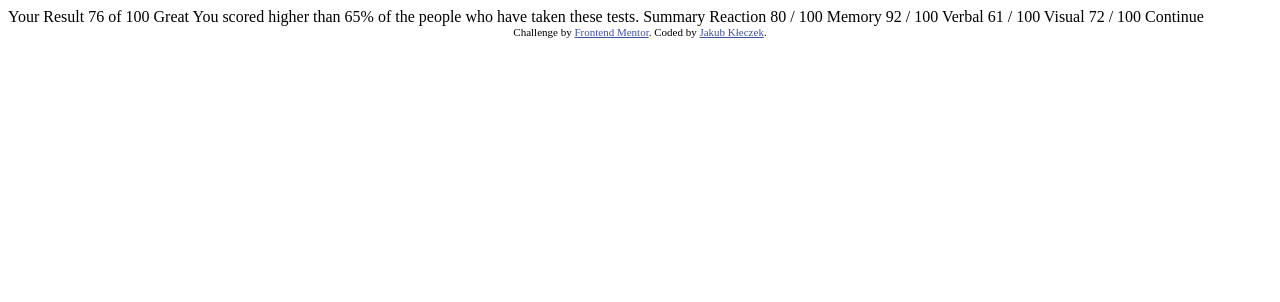
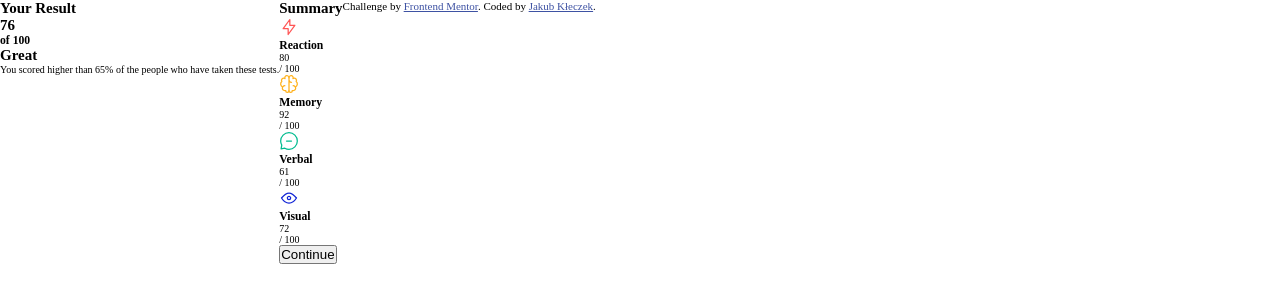
Before and after one commit to jakubkleczek/Results-summary-component, a website: page index.html in a window 1280 px wide. Drawn offline with Linux system fonts and the light colour scheme.

Commit message:
first commit

```diff
--- a/index.html
+++ b/index.html
@@ -16,22 +16,66 @@
             href="./assets/images/favicon-32x32.png" />
 
         <title>Frontend Mentor | Results summary component</title>
-
-        <!-- Feel free to remove these styles or customise in your own stylesheet 👍 -->
-        <style>
-            .attribution {
-                font-size: 11px;
-                text-align: center;
-            }
-            .attribution a {
-                color: hsl(228, 45%, 44%);
-            }
-        </style>
     </head>
     <body>
-        Your Result 76 of 100 Great You scored higher than 65% of the people who
-        have taken these tests. Summary Reaction 80 / 100 Memory 92 / 100 Verbal
-        61 / 100 Visual 72 / 100 Continue
+        <section class="outcome">
+            <h2 class="outcome__heading">Your Result</h2>
+            <h1 class="outcome__score">76</h1>
+            <h3 class="outcome__of">of 100</h3>
+            <h2 class="outcome__result">Great</h2>
+            <p class="outcome__p">
+                You scored higher than 65% of the people who have taken these
+                tests.
+            </p>
+        </section>
+        <section class="summary">
+            <h2 class="heading-sum">Summary</h2>
+            <div class="stat">
+                <img
+                    src="img/icon-reaction.svg"
+                    alt="reaction"
+                    class="stat__reaction" />
+                <h3 class="stat__heading">Reaction</h3>
+                <div class="stat__points">
+                    <p class="thick">80</p>
+                    <p class="normal">/ 100</p>
+                </div>
+            </div>
+            <div class="stat">
+                <img
+                    src="img/icon-memory.svg"
+                    alt="memory"
+                    class="stat__memory" />
+                <h3 class="stat__heading">Memory</h3>
+                <div class="stat__points">
+                    <p class="thick">92</p>
+                    <p class="normal">/ 100</p>
+                </div>
+            </div>
+            <div class="stat">
+                <img
+                    src="img/icon-verbal.svg"
+                    alt="verbal"
+                    class="stat__verbal" />
+                <h3 class="stat__heading">Verbal</h3>
+                <div class="stat__points">
+                    <p class="thick">61</p>
+                    <p class="normal">/ 100</p>
+                </div>
+            </div>
+            <div class="stat">
+                <img
+                    src="img/icon-visual.svg"
+                    alt="visual"
+                    class="stat__visual" />
+                <h3 class="stat__heading">Visual</h3>
+                <div class="stat__points">
+                    <p class="thick">72</p>
+                    <p class="normal">/ 100</p>
+                </div>
+            </div>
+            <button class="summary__btn">Continue</button>
+        </section>
 
         <div class="attribution">
             Challenge by
--- a/sass/main.scss
+++ b/sass/main.scss
@@ -1 +1,27 @@
 // compileCompressed: ./style.css
+.attribution {
+    font-size: 11px;
+    text-align: center;
+}
+.attribution a {
+    color: hsl(228, 45%, 44%);
+}
+
+*,
+*::before,
+*::after {
+    margin: 0;
+    padding: 0;
+    box-sizing: inherit;
+}
+
+html {
+    font-size: 10px;
+    height: 100%;
+    box-sizing: border-box;
+}
+
+body {
+    margin: 0 auto;
+    display: flex;
+}
```
Also changed, not shown: css/style.css, fonts/HankenGrotesk-VariableFont_wght.ttf (added), fonts/README.txt (added), fonts/static/HankenGrotesk-Bold.ttf (added), fonts/static/HankenGrotesk-ExtraBold.ttf (added), fonts/static/HankenGrotesk-Medium.ttf (added), img/favicon-32x32.png (added), img/icon-memory.svg (added), img/icon-reaction.svg (added), img/icon-verbal.svg (added), img/icon-visual.svg (added), 1 other file.
